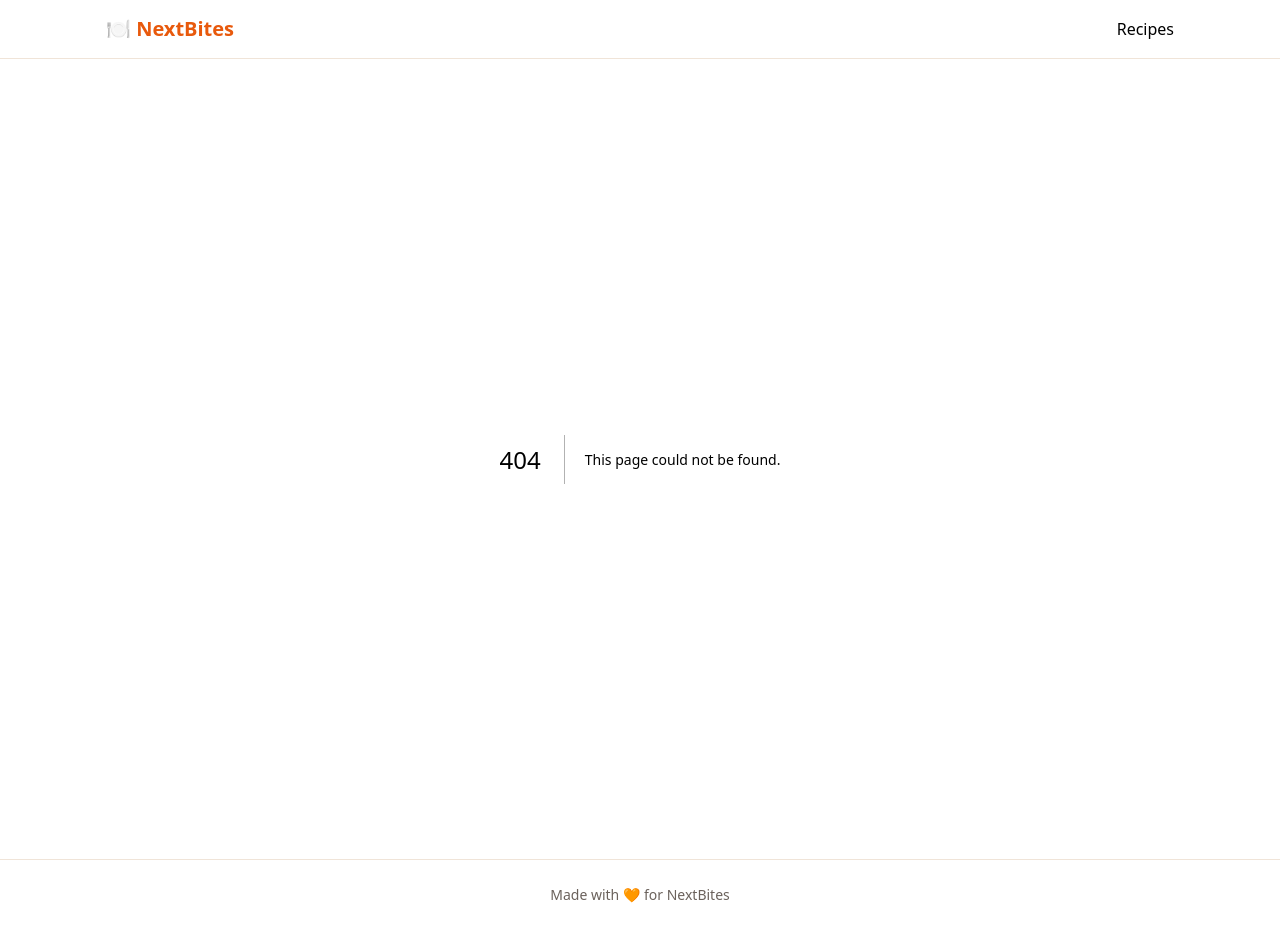
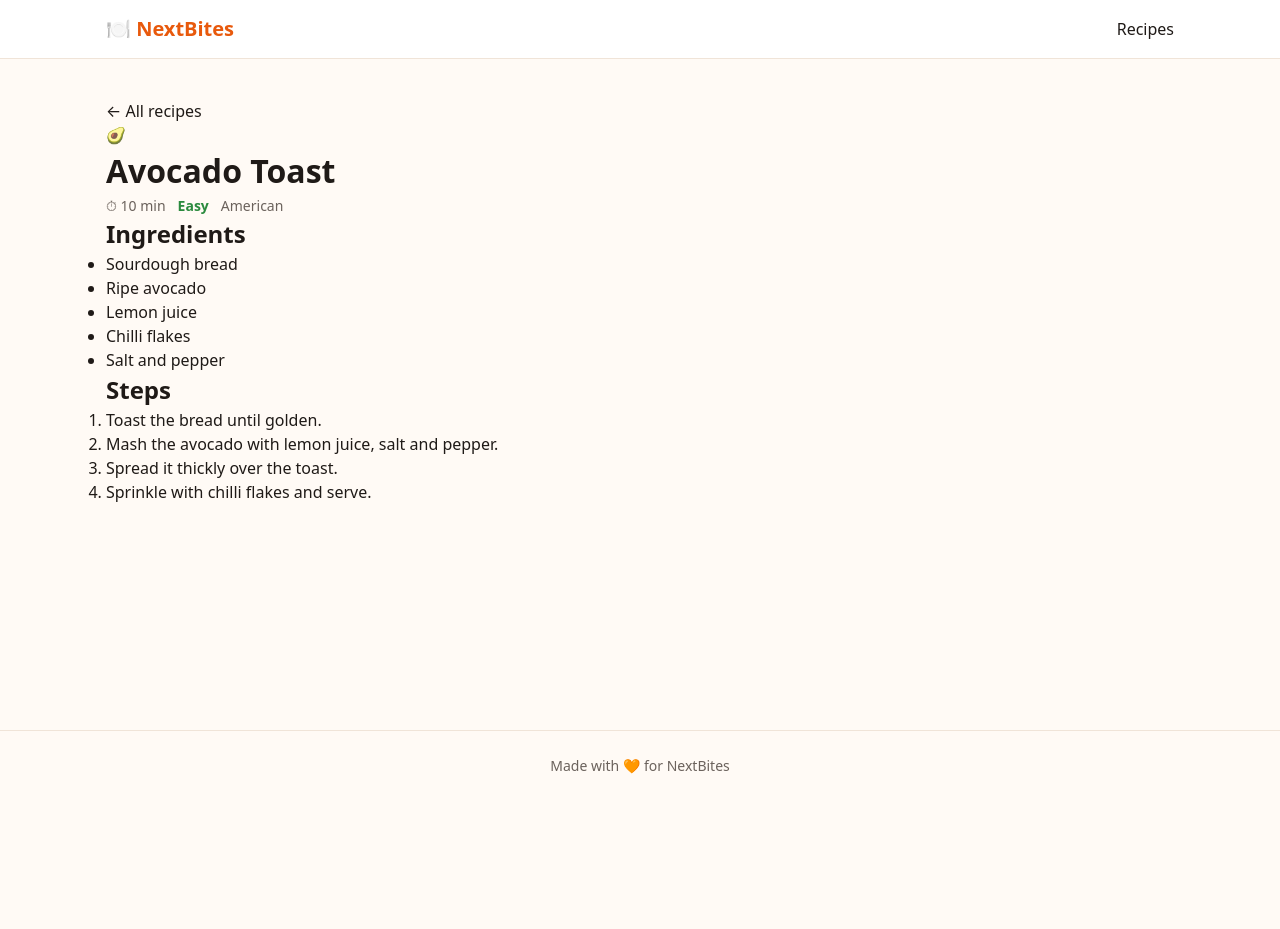
Before and after one commit to rudrakshsharma876-ui/nextbites, a Next.js app: page /recipe/avocado-toast in a window 1280 px wide. Before the commit this address had no page. After the commit the page ends 800 px from the top, so only its background shows below. Built offline with nearby package versions, Linux system fonts and the light colour scheme.

Commit message:
Add dynamic recipe/[id] route rendering ingredients and steps
Co-Authored-By: Claude Opus 5.5 <noreply@anthropic.com>
Claude-Session: https://claude.ai/code/session_01PniKjgnPmEVpnvNaWRnuiR

```diff
--- /dev/null
+++ b/app/recipe/[id]/page.tsx
@@ -0,0 +1,62 @@
+// app/recipe/[id]/page.tsx
+// One dynamic route that serves a page for every recipe: /recipe/<id>.
+import Link from "next/link";
+import { notFound } from "next/navigation";
+import { getRecipe } from "../../data/recipes";
+
+type RecipePageProps = {
+  // In Next.js 15+, params arrives as a Promise, so we await it.
+  params: Promise<{ id: string }>;
+};
+
+export default async function RecipePage({ params }: RecipePageProps) {
+  const { id } = await params;
+  const recipe = getRecipe(id);
+
+  // Unknown id (typo, deleted recipe): show the standard 404 page.
+  if (!recipe) notFound();
+
+  return (
+    <main className="container detail">
+      <Link href="/" className="back-link">
+        ← All recipes
+      </Link>
+
+      <header className="detail-header">
+        <div className="detail-art" aria-hidden="true">
+          {recipe.emoji}
+        </div>
+        <div>
+          <h1>{recipe.title}</h1>
+          <div className="card-meta detail-meta">
+            <span>⏱ {recipe.minutes} min</span>
+            <span className={`badge badge-${recipe.difficulty.toLowerCase()}`}>
+              {recipe.difficulty}
+            </span>
+            <span>{recipe.cuisine}</span>
+          </div>
+        </div>
+      </header>
+
+      <div className="detail-body">
+        <section>
+          <h2>Ingredients</h2>
+          <ul className="ingredients">
+            {recipe.ingredients.map((item) => (
+              <li key={item}>{item}</li>
+            ))}
+          </ul>
+        </section>
+
+        <section>
+          <h2>Steps</h2>
+          <ol className="steps">
+            {recipe.steps.map((step) => (
+              <li key={step}>{step}</li>
+            ))}
+          </ol>
+        </section>
+      </div>
+    </main>
+  );
+}
```
